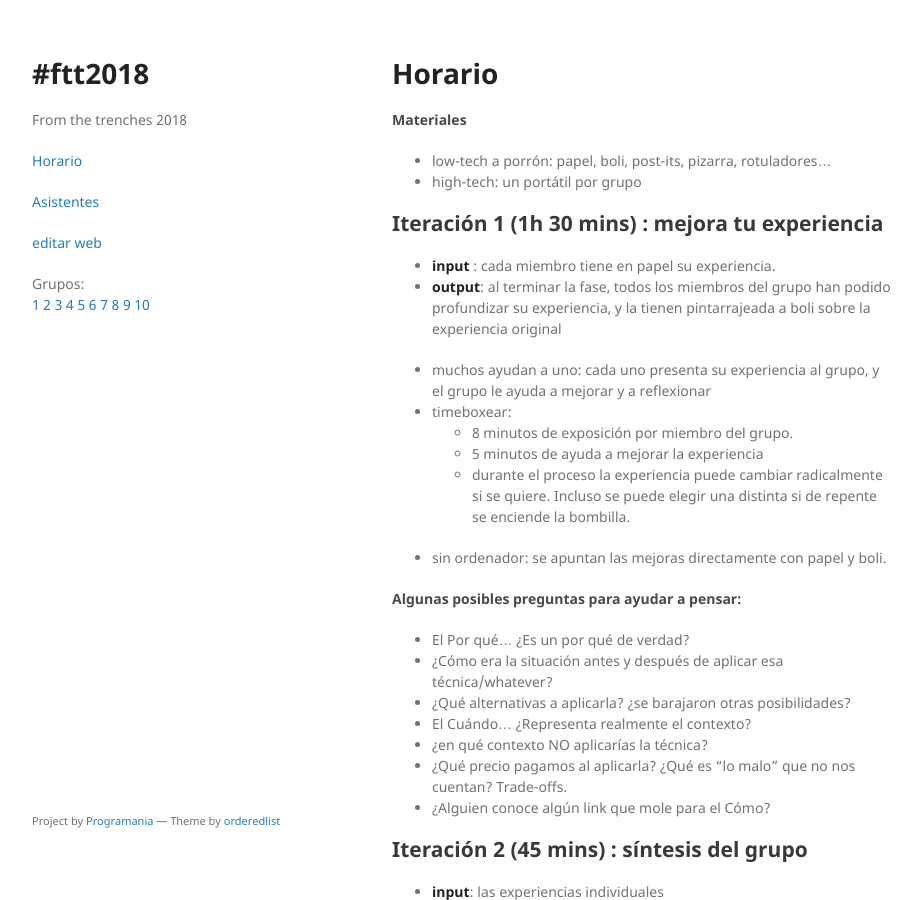
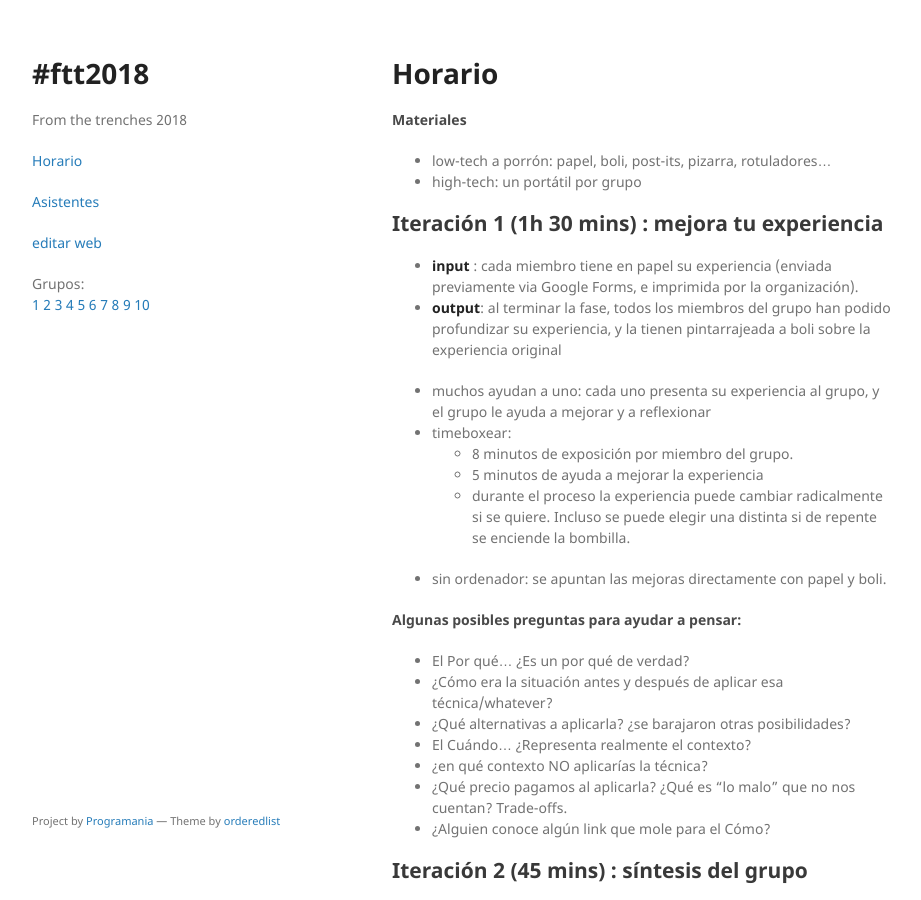
Before and after one commit to xala3pa/ftt2018, a Jekyll site: the page built from horario.md, in a window 1280 px wide and 900 px high. Shown: the whole window, without its empty margins (178-1099 px from the left). Built offline with Jekyll 4.4.1, drawn with Linux system fonts in a browser that asks for light colours; our own code applies the rules of GitHub Pages for plain Markdown files.

Commit message:
Update horario.md

```diff
--- a/horario.md
+++ b/horario.md
@@ -6,7 +6,7 @@
 
 ## Iteración 1 (1h 30 mins) : mejora tu experiencia
 
-- **input** : cada miembro tiene en papel su experiencia.
+- **input** : cada miembro tiene en papel su experiencia (enviada previamente via Google Forms, e imprimida por la organización).
 - **output**: al terminar la fase, todos los miembros del grupo han podido profundizar su experiencia, y la tienen pintarrajeada a boli sobre la experiencia original
 
 - muchos ayudan a uno: cada uno presenta su experiencia al grupo, y el grupo le ayuda a mejorar y a reflexionar
```
